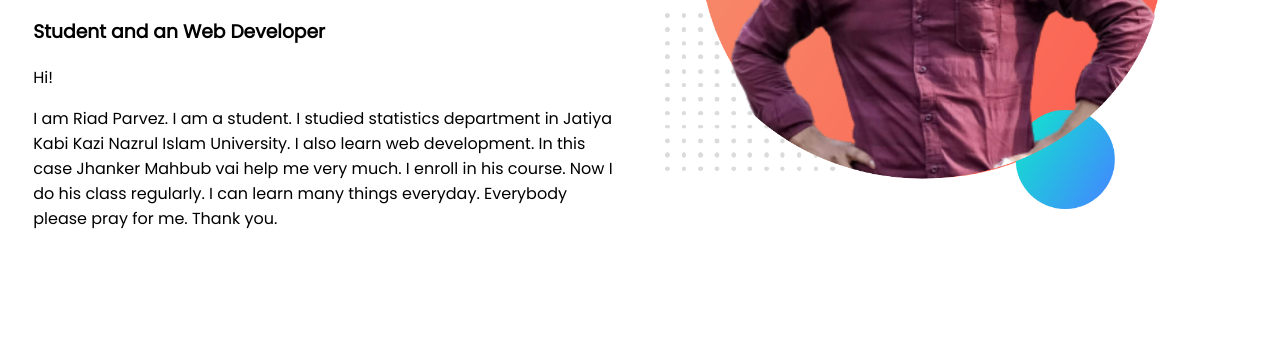
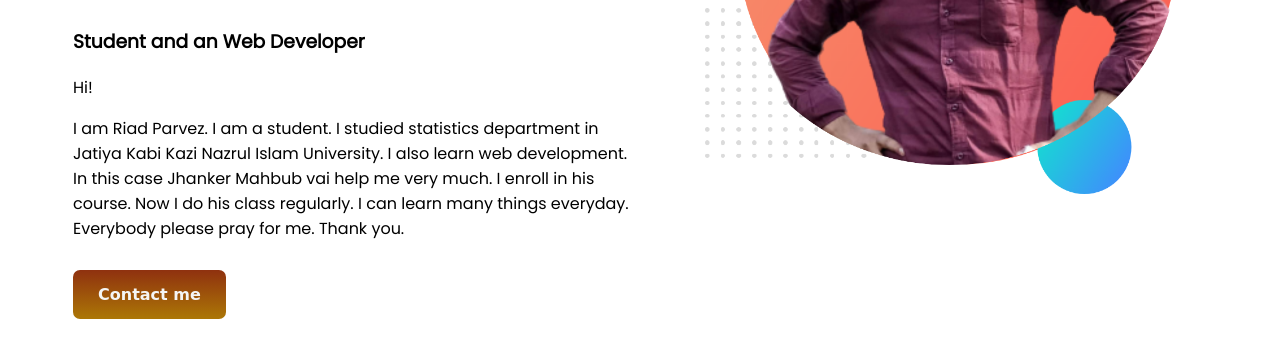
Before and after one commit to Parvez004/developer-portfolio, a plain HTML site: page index.html in a window 1280 px wide. Shown: the part 319-676 px from the top of the page. Drawn offline with Linux system fonts and the light colour scheme.

Commit message:
something-new

```diff
--- a/index.html
+++ b/index.html
@@ -17,11 +17,13 @@
     <h1> <span class="parvez">PARVEZ'S</span> World</h1>
     <h3 class="size1"> Student and an Web Developer</h3>
     <p>Hi!</p>
-    <p>I am Riad Parvez. I am a student. I studied statistics department in Jatiya Kabi Kazi Nazrul Islam University. I also learn web development. In this case Jhanker Mahbub vai help me very much. I enroll in his course. Now I do his class regularly. I can learn many things everyday. Everybody please pray for me. Thank you.</p>
+    <p>I am Riad Parvez. I am a student. I studied statistics department in Jatiya Kabi Kazi Nazrul Islam University. I also learn web development. In this case Jhanker Mahbub vai help me very much. I enroll in his course. Now I do his class regularly. I can learn many things everyday. Everybody please pray for me. Thank you.</p><br>
+    <a target="_blank" class="button" href="https://www.facebook.com/riad.parvez.3">Contact me</a>
     </div>
     <div class="half-weidth">
         <img src="my-bg.png" alt="">
     </div>
    </section>
+
 </body>
 </html>
--- a/style.css
+++ b/style.css
@@ -15,10 +15,19 @@ section{
 }
 .half-weidth{
     width: 50%;
-    padding-left: 2%;
-    padding-top: 25px;
-    padding-right: 20px;
+    padding-left: 65px;
+    padding-top: 35px;
+    padding-right: 10px;
 }
 .half-weidth img{
     width: 85%;
 }
+.button{
+    font-family: cursive;
+    font-weight: 900;
+    background: linear-gradient(rgb(143, 49, 15), rgb(172, 119, 6));
+    text-decoration: none;
+    padding: 15px 25px;
+    color: whitesmoke;
+    border-radius: 7px;
+}
```
